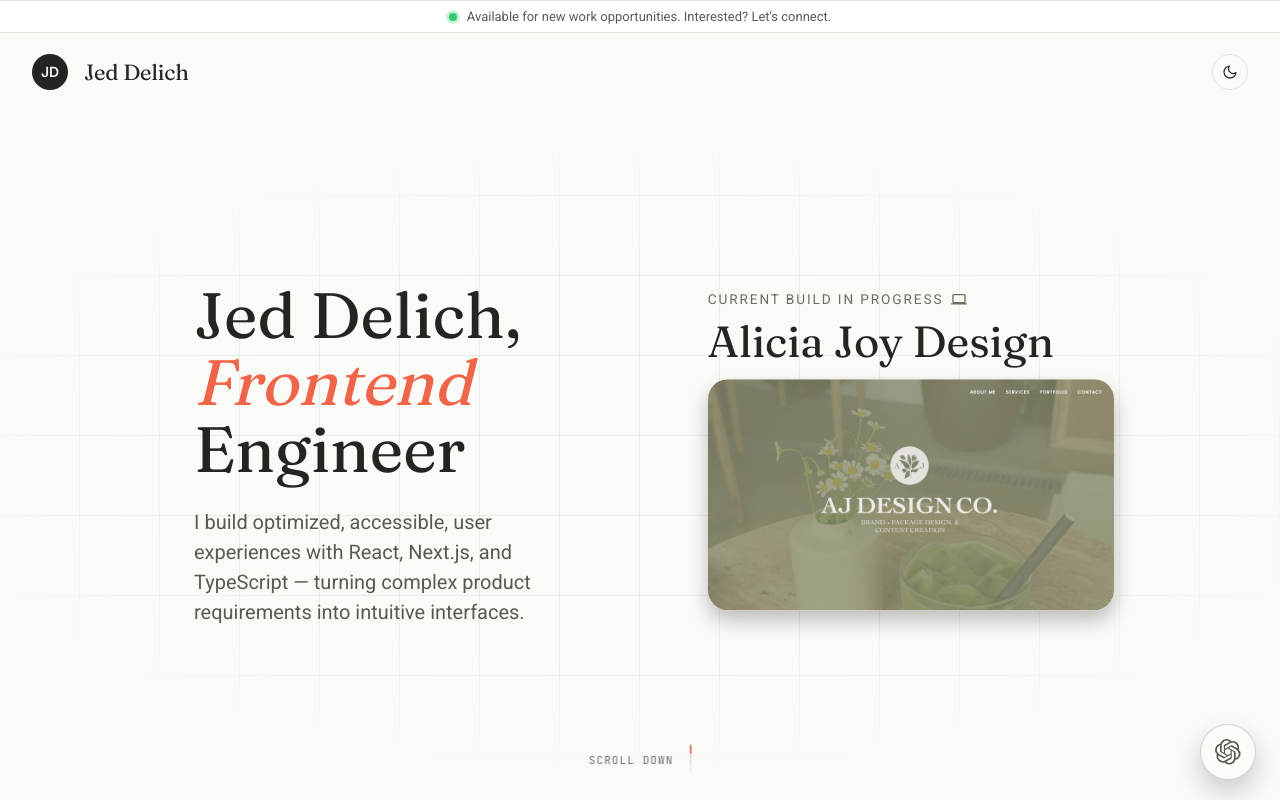
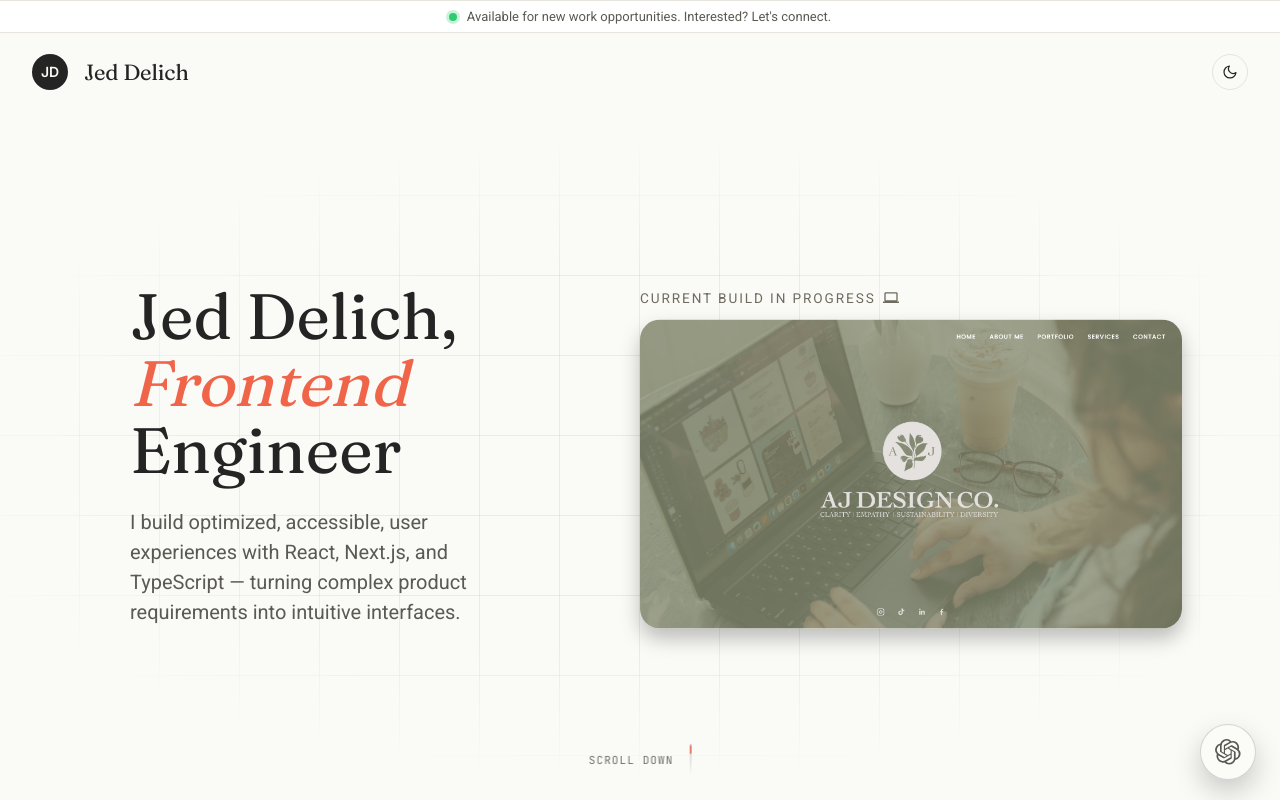
Before and after one commit to jeddelich/next-portfolio, a Next.js app: page / in a window 1280 px wide. Shown: the top 800 px of the page. Built offline with nearby package versions, Linux system fonts and the light colour scheme.

Commit message:
style: reconfigure current work preview

```diff
--- a/components/ui/Hero.module.css
+++ b/components/ui/Hero.module.css
@@ -50,7 +50,8 @@
   display: flex;
   flex-direction: column;
   justify-content: center;
-  align-items: center;
+  padding-left: 2rem;
+  align-items: flex-start;
   width: 50%;
   opacity: 0;
   animation: fade-in-left 800ms 300ms ease forwards;
@@ -102,7 +103,7 @@
   flex-direction: column;
   justify-content: center;
   align-items: flex-start;
-  width: 75%;
+  width: 100%;
 }
 
 .featuredProjectMedia {
@@ -226,10 +227,6 @@
   .headerPara {
     font-size: 18px;
   }
-
-  .featuredProjectDescription {
-    width: 80%;
-  }
 }
 
 @media (max-width: 768px) {
--- a/components/ui/Hero.tsx
+++ b/components/ui/Hero.tsx
@@ -39,11 +39,11 @@ function Hero() {
                 className={styles.featuredProjectEyebrowIcon}
                 aria-hidden="true"
               />
+
             </p>
-            <h2 className={styles.featuredProjectTitle}>Alicia Joy Design</h2>
             <div className={styles.featuredProjectMedia}>
               <Image
-                src="/alicia_joy_design_ss.png"
+                src="/website_heros/alicia_joy_design.png"
                 alt="Alicia Joy Design project preview"
                 width={1893}
                 height={1076}
```
Also changed, not shown: public/website_heros/alicia_joy_design.png (added).
